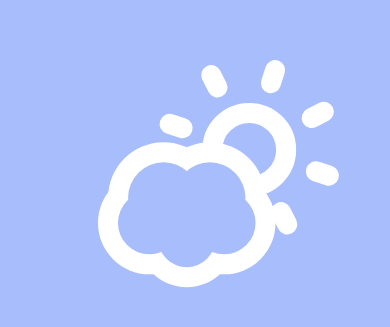
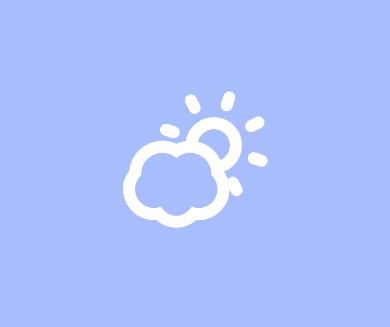
Before and after one commit to Mahmoudfouad588/WeatherApp, a plain HTML site: page index.html in a window 390 px wide. Shown: the part 149-476 px from the top of the page. Drawn offline with Linux system fonts and the light colour scheme.

Commit message:
Update style.css

```diff
--- a/style.css
+++ b/style.css
@@ -88,9 +88,13 @@
 }
 
 @media screen and (max-width: 900px) {
+  div.icon-location,
   div.weath-stu {
     flex-direction: column;
     font-size: 12px;
-    align-items: flex-start;
+  }
+  canvas.icon {
+    width: 150px;
+    height: 150px;
   }
 }
```
